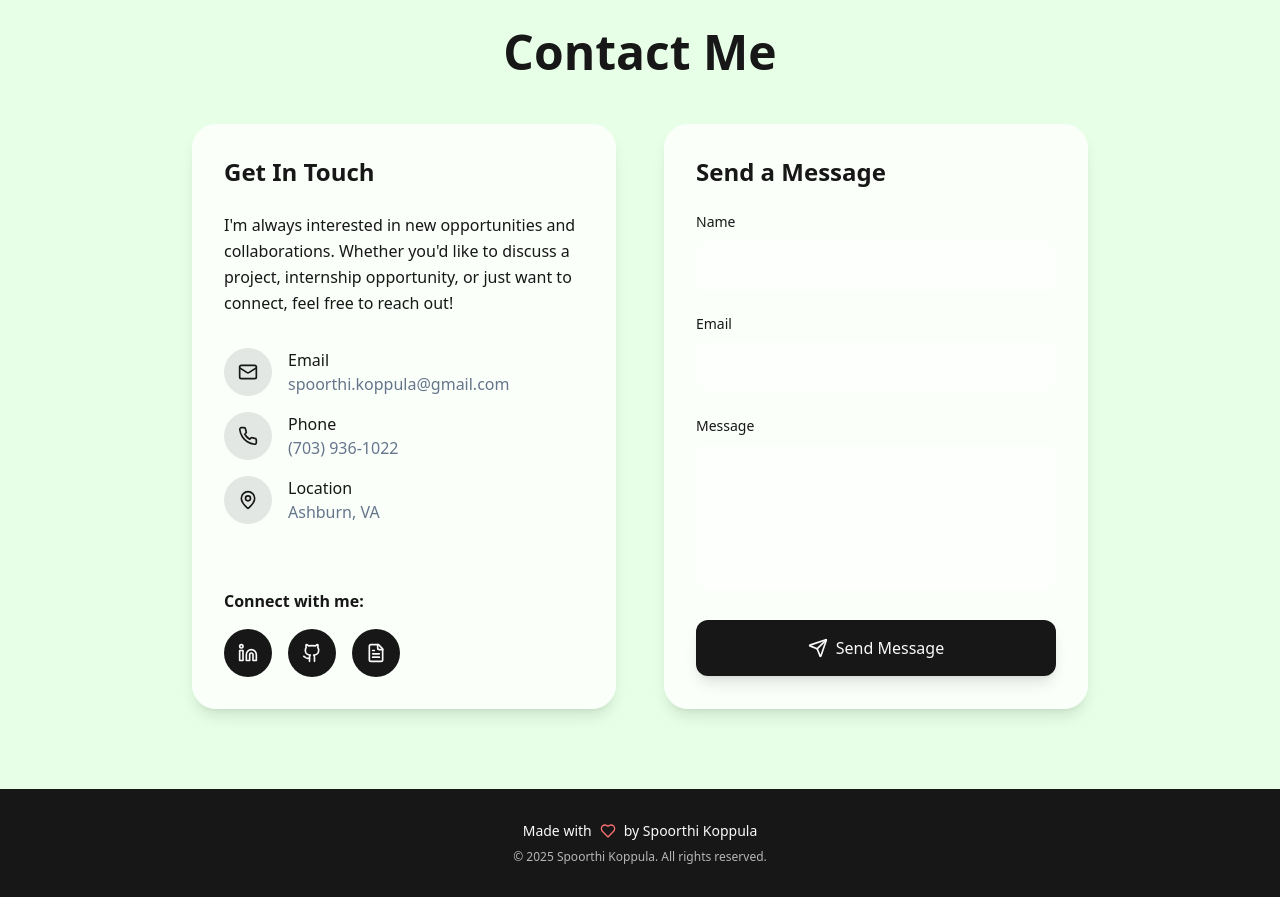
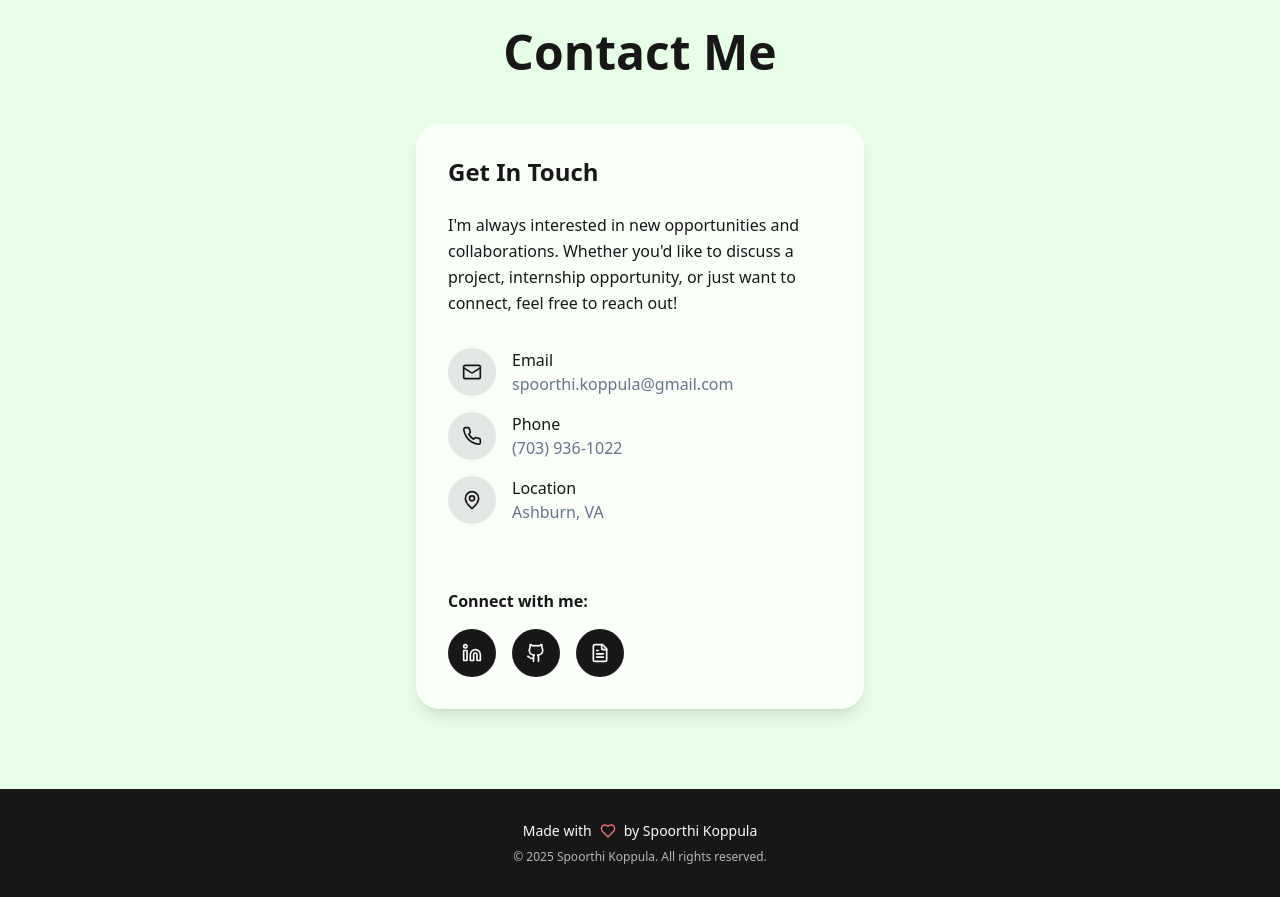
Before and after one commit to skoppula17/spoorthi-koppula-personal-website, a React (Vite) app: page / in a window 1280 px wide. Shown: the part 3860-4757 px from the top of the page. Built offline with nearby package versions, Linux system fonts and the light colour scheme.

Commit message:
Remove contact form
Deleted the "send a message" functionality from the contact section.

```diff
--- a/src/components/Contact.tsx
+++ b/src/components/Contact.tsx
@@ -1,25 +1,6 @@
-import { Mail, Phone, MapPin, Linkedin, Github, FileText, Send } from 'lucide-react';
-import { useState } from 'react';
+import { Mail, Phone, MapPin, Linkedin, Github, FileText } from 'lucide-react';
 
 const Contact = () => {
-  const [formData, setFormData] = useState({
-    name: '',
-    email: '',
-    message: ''
-  });
-
-  const handleSubmit = (e: React.FormEvent) => {
-    e.preventDefault();
-    // Handle form submission here
-    console.log('Form submitted:', formData);
-  };
-
-  const handleChange = (e: React.ChangeEvent<HTMLInputElement | HTMLTextAreaElement>) => {
-    setFormData({
-      ...formData,
-      [e.target.name]: e.target.value
-    });
-  };
 
   return (
     <section id="contact" className="py-20 pastel-green">
@@ -29,9 +10,9 @@ const Contact = () => {
             Contact Me
           </h2>
 
-          <div className="grid grid-cols-1 lg:grid-cols-2 gap-12">
+          <div className="flex justify-center">
             {/* Contact Info */}
-            <div className="bg-white/80 backdrop-blur-sm rounded-3xl p-8 shadow-lg section-hover">
+            <div className="bg-white/80 backdrop-blur-sm rounded-3xl p-8 shadow-lg section-hover max-w-md">
               <h3 className="text-2xl font-bold text-primary mb-6">Get In Touch</h3>
               <p className="text-foreground leading-relaxed mb-8">
                 I'm always interested in new opportunities and collaborations.
@@ -95,66 +76,6 @@ const Contact = () => {
                 </div>
               </div>
             </div>
-
-            {/* Contact Form */}
-            <div className="bg-white/80 backdrop-blur-sm rounded-3xl p-8 shadow-lg section-hover">
-              <h3 className="text-2xl font-bold text-primary mb-6">Send a Message</h3>
-
-              <form onSubmit={handleSubmit} className="space-y-6">
-                <div>
-                  <label htmlFor="name" className="block text-sm font-medium text-foreground mb-2">
-                    Name
-                  </label>
-                  <input
-                    type="text"
-                    id="name"
-                    name="name"
-                    value={formData.name}
-                    onChange={handleChange}
-                    className="w-full px-4 py-3 bg-white/50 border border-white/20 rounded-xl focus:outline-none focus:ring-2 focus:ring-primary/50 transition-all duration-300"
-                    required
-                  />
-                </div>
-
-                <div>
-                  <label htmlFor="email" className="block text-sm font-medium text-foreground mb-2">
-                    Email
-                  </label>
-                  <input
-                    type="email"
-                    id="email"
-                    name="email"
-                    value={formData.email}
-                    onChange={handleChange}
-                    className="w-full px-4 py-3 bg-white/50 border border-white/20 rounded-xl focus:outline-none focus:ring-2 focus:ring-primary/50 transition-all duration-300"
-                    required
-                  />
-                </div>
-
-                <div>
-                  <label htmlFor="message" className="block text-sm font-medium text-foreground mb-2">
-                    Message
-                  </label>
-                  <textarea
-                    id="message"
-                    name="message"
-                    value={formData.message}
-                    onChange={handleChange}
-                    rows={5}
-                    className="w-full px-4 py-3 bg-white/50 border border-white/20 rounded-xl focus:outline-none focus:ring-2 focus:ring-primary/50 transition-all duration-300 resize-none"
-                    required
-                  />
-                </div>
-
-                <button
-                  type="submit"
-                  className="w-full flex items-center justify-center gap-2 px-6 py-4 bg-primary text-primary-foreground rounded-xl hover:bg-primary/90 transition-all duration-300 hover:scale-105 shadow-lg"
-                >
-                  <Send className="w-5 h-5" />
-                  Send Message
-                </button>
-              </form>
-            </div>
           </div>
         </div>
       </div>
```
